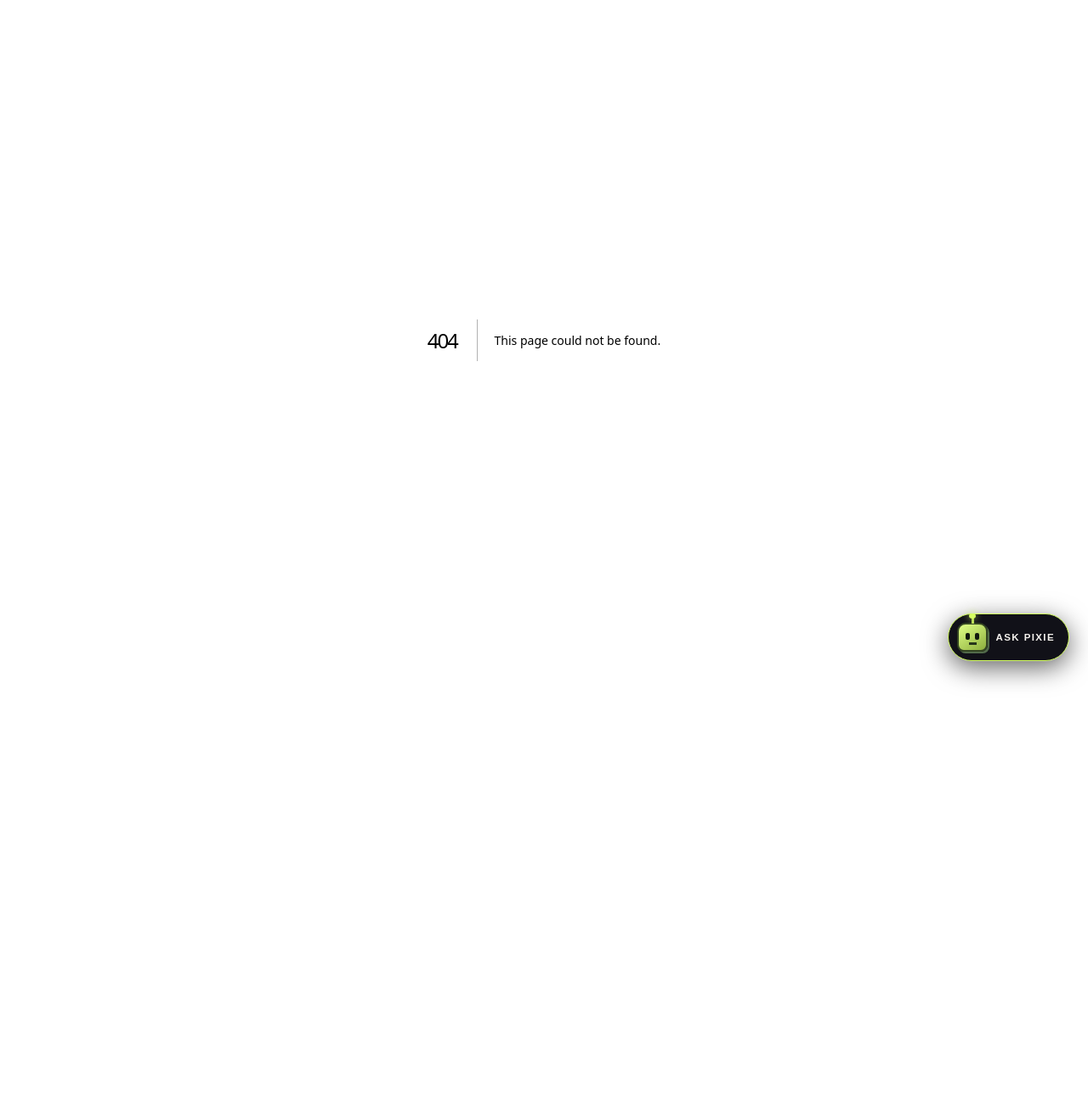
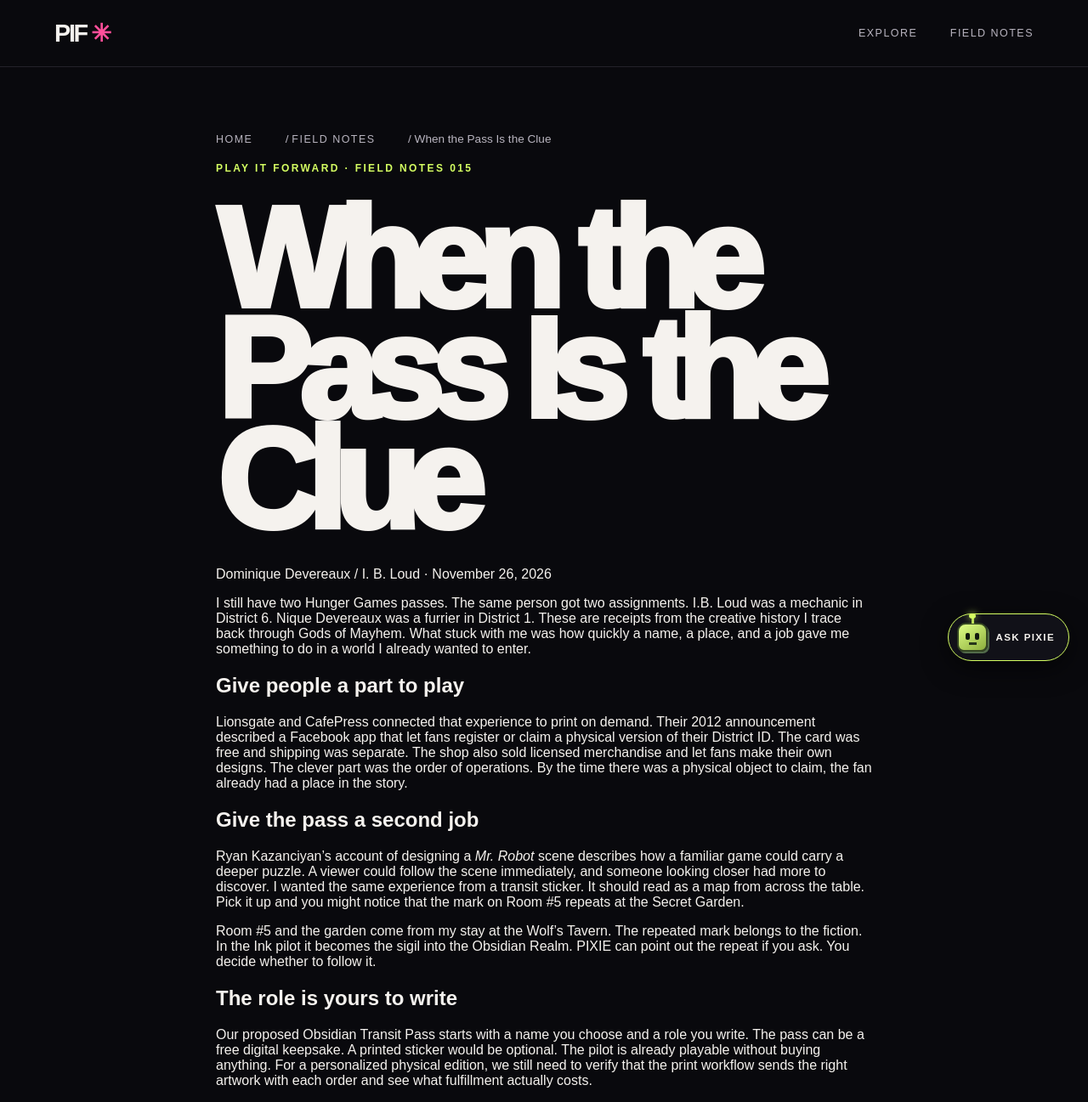
Before and after one commit to Loptr-Lab/pay-it-forward, a Next.js app: page /field-notes/when-the-pass-is-the-clue in a window 1280 px wide. Before the commit this address had no page. Shown: the top 1297 px of the page at 85% size. Before the commit the page ends 800 px from the top, so only its background shows below. Built offline with nearby package versions, Linux system fonts and the light colour scheme.

Commit message:
Prepare Field Notes on personalized story passes

```diff
--- a/src/app/field-notes/feed.xml/route.ts
+++ b/src/app/field-notes/feed.xml/route.ts
@@ -1,6 +1,7 @@
 export const dynamic = "force-static";
 const site = "https://loptr-lab.github.io/pay-it-forward";
 const entries = [
+{title:"When the Pass Is the Clue",path:"/field-notes/when-the-pass-is-the-clue/",description:"What two Hunger Games passes taught me about making a souvenir that opens a story.",pubDate:"Thu, 26 Nov 2026 15:00:00 GMT"},
 {title:"The War of Art Shouldn't Be the Artist's Business Model",path:"/field-notes/war-of-art/",description:"Creative autonomy, external resistance, and infrastructure that supports artists rather than becoming another source of friction."},
 {title:"The Release Window Shouldn't Decide Whether Music Exists on Vinyl",path:"/field-notes/day-date-vinyl/",description:"EVEN Day & Date Vinyl changes manufacturing timing and inventory risk. What it could unlock for artists—and what still needs testing."},
 {title:"A Number I Lost, A Mission I Found",path:"/field-notes/one-billion-mission/",description:"A lost signup email from Chris Do’s 1 Billion Mission becomes a lens for creative education, ownership, independence, and infrastructure."},
@@ -18,4 +19,4 @@ const entries = [
 {title:"Media Pitch Resources",path:"/field-notes/media-resources/",description:"Public editorial contacts, submission guidelines, and primary research resources."}
 ];
 const escapeXml=(value:string)=>value.replaceAll("&","&amp;").replaceAll("<","&lt;").replaceAll(">","&gt;").replaceAll('"',"&quot;").replaceAll("'","&apos;");
-export function GET(){const pubDate="Mon, 23 Nov 2026 12:00:00 GMT";const items=entries.map(entry=>"<item><title>"+escapeXml(entry.title)+"</title><link>"+site+entry.path+"</link><description>"+escapeXml(entry.description)+"</description><guid isPermaLink=\"true\">"+site+entry.path+"</guid><pubDate>"+pubDate+"</pubDate></item>").join("");const xml="<?xml version=\"1.0\" encoding=\"UTF-8\"?>\n<rss version=\"2.0\" xmlns:atom=\"http://www.w3.org/2005/Atom\">\n<channel>\n<title>PLAY IT FORWARD · Field Notes</title>\n<link>"+site+"/field-notes/</link>\n<description>Independent music, touring, artist sustainability, culture, audience participation, and creative infrastructure.</description>\n<language>en-us</language>\n<atom:link href=\""+site+"/field-notes/feed.xml\" rel=\"self\" type=\"application/rss+xml\"/>\n<lastBuildDate>"+pubDate+"</lastBuildDate>\n<generator>Play It Forward static publishing</generator>\n"+items+"\n</channel>\n</rss>";return new Response(xml,{headers:{"Content-Type":"application/rss+xml; charset=utf-8","Cache-Control":"public, max-age=3600"}});}
+export function GET(){const defaultPubDate="Mon, 23 Nov 2026 12:00:00 GMT";const items=entries.map(entry=>"<item><title>"+escapeXml(entry.title)+"</title><link>"+site+entry.path+"</link><description>"+escapeXml(entry.description)+"</description><guid isPermaLink=\"true\">"+site+entry.path+"</guid><pubDate>"+(entry.pubDate ?? defaultPubDate)+"</pubDate></item>").join("");const xml="<?xml version=\"1.0\" encoding=\"UTF-8\"?>\n<rss version=\"2.0\" xmlns:atom=\"http://www.w3.org/2005/Atom\">\n<channel>\n<title>PLAY IT FORWARD · Field Notes</title>\n<link>"+site+"/field-notes/</link>\n<description>Independent music, touring, artist sustainability, culture, audience participation, and creative infrastructure.</description>\n<language>en-us</language>\n<atom:link href=\""+site+"/field-notes/feed.xml\" rel=\"self\" type=\"application/rss+xml\"/>\n<lastBuildDate>"+(entries[0].pubDate ?? defaultPubDate)+"</lastBuildDate>\n<generator>Play It Forward static publishing</generator>\n"+items+"\n</channel>\n</rss>";return new Response(xml,{headers:{"Content-Type":"application/rss+xml; charset=utf-8","Cache-Control":"public, max-age=3600"}});}
--- a/src/app/field-notes/page.tsx
+++ b/src/app/field-notes/page.tsx
@@ -4,6 +4,7 @@ import Breadcrumbs from "../components/Breadcrumbs";
 import type { Metadata } from "next";
 export const metadata: Metadata = { title: "Field Notes | PLAY IT FORWARD", description: "Independent observations and case discussions on music discovery, touring, artist sustainability, audience participation, and creative infrastructure.", alternates: { canonical: "https://loptr-lab.github.io/pay-it-forward/field-notes/", types: { "application/rss+xml": [{ url: "https://loptr-lab.github.io/pay-it-forward/field-notes/feed.xml", title: "Play It Forward Field Notes RSS" }] } }, openGraph: { title: "Play It Forward Field Notes", description: "Independent music, culture, touring and creative infrastructure.", url: "https://loptr-lab.github.io/pay-it-forward/field-notes/", type: "website" } };
 const posts=[
+{n:"015",title:"When the Pass Is the Clue",desc:"What two Hunger Games passes taught me about making a souvenir that opens a story.",href:"/field-notes/when-the-pass-is-the-clue/",tag:"Participatory Design · Print on Demand"},
 {n:"014",title:"The Release Window Shouldn't Decide Whether Music Exists on Vinyl",desc:"EVEN's Day & Date Vinyl changes manufacturing timing and inventory risk. What it could unlock for artists—and what still needs testing.",href:"/field-notes/day-date-vinyl/",tag:"Physical Music · Direct-to-Fan"},
 {n:"013",title:"The War of Art Shouldn't Be the Artist's Business Model",desc:"Creative autonomy, external resistance, and infrastructure that supports artists rather than becoming another source of friction.",href:"/field-notes/war-of-art/",tag:"Creative Independence · Artist Agency"},
 {n:"012",title:"A Number I Lost, A Mission I Found",desc:"A lost signup email from Chris Do’s 1 Billion Mission becomes a lens for the journey from creative education to ownership, independence, and infrastructure.",href:"/field-notes/one-billion-mission/",tag:"Creative Independence · The Journey"},
--- /dev/null
+++ b/src/app/field-notes/when-the-pass-is-the-clue/page.tsx
@@ -0,0 +1,45 @@
+import Link from "next/link";
+import type { Metadata } from "next";
+import Breadcrumbs from "../../components/Breadcrumbs";
+import SiteDirectoryFooter from "../../components/SiteDirectoryFooter";
+
+const title = "When the Pass Is the Clue";
+const published = "2026-11-26T09:00:00-06:00";
+const path = "/field-notes/when-the-pass-is-the-clue/";
+const canonical = "https://loptr-lab.github.io/pay-it-forward" + path;
+const description = "What two Hunger Games passes taught me about making a souvenir that opens a story.";
+
+export const metadata: Metadata = {
+  title,
+  description,
+  alternates: { canonical },
+  openGraph: { title, description, url: canonical, type: "article", publishedTime: published },
+};
+
+export default function Page() {
+  return <main className="field-notes">
+    <header className="topbar"><Link className="wordmark" href="/">PIF<span>✳</span></Link><nav aria-label="Main navigation"><Link href="/adventure/">Explore</Link><Link href="/field-notes/">Field notes</Link></nav></header>
+    <article style={{maxWidth:900,margin:"0 auto",padding:"clamp(28px,6vw,80px) 5vw"}}>
+      <Breadcrumbs items={[{label:"Home",href:"/"},{label:"Field Notes",href:"/field-notes/"},{label:title,href:path}]}/>
+      <p className="eyebrow">PLAY IT FORWARD · FIELD NOTES 015</p>
+      <h1>{title}</h1>
+      <p>Dominique Devereaux / I. B. Loud · <time dateTime={published}>November 26, 2026</time></p>
+      <p>I still have two Hunger Games passes. The same person got two assignments. I.B. Loud was a mechanic in District 6. Nique Devereaux was a furrier in District 1. These are receipts from the creative history I trace back through Gods of Mayhem. What stuck with me was how quickly a name, a place, and a job gave me something to do in a world I already wanted to enter.</p>
+      <h2>Give people a part to play</h2>
+      <p>Lionsgate and CafePress connected that experience to print on demand. Their 2012 announcement described a Facebook app that let fans register or claim a physical version of their District ID. The card was free and shipping was separate. The shop also sold licensed merchandise and let fans make their own designs. The clever part was the order of operations. By the time there was a physical object to claim, the fan already had a place in the story.</p>
+      <h2>Give the pass a second job</h2>
+      <p>Ryan Kazanciyan’s account of designing a <em>Mr. Robot</em> scene describes how a familiar game could carry a deeper puzzle. A viewer could follow the scene immediately, and someone looking closer had more to discover. I wanted the same experience from a transit sticker. It should read as a map from across the table. Pick it up and you might notice that the mark on Room #5 repeats at the Secret Garden.</p>
+      <p>Room #5 and the garden come from my stay at the Wolf’s Tavern. The repeated mark belongs to the fiction. In the Ink pilot it becomes the sigil into the Obsidian Realm. PIXIE can point out the repeat if you ask. You decide whether to follow it.</p>
+      <h2>The role is yours to write</h2>
+      <p>Our proposed Obsidian Transit Pass starts with a name you choose and a role you write. The pass can be a free digital keepsake. A printed sticker would be optional. The pilot is already playable without buying anything. For a personalized physical edition, we still need to verify that the print workflow sends the right artwork with each order and see what fulfillment actually costs.</p>
+      <p>That matters on Thanksgiving, with Black Friday around the corner. In the story, the departure board wants to sell you a deadline for becoming yourself. The pass has one line of fine print: <strong>Access revoked. Exit still open.</strong> The test is simple. Can the sticker make you curious even if you never buy one?</p>
+      <p><Link className="button primary" href="/adventure/the-exit-is-still-free/">Play The Exit Is Still Free</Link></p>
+      <h2>Sources</h2>
+      <ul>
+        <li><a href="https://www.prnewswire.com/news-releases/cafepress-and-lionsgate-partner-on-official-hunger-games-store-139295238.html">Lionsgate and CafePress announcement, February 2012</a></li>
+        <li><a href="https://medium.com/@ryankazanciyan/mr-robot-disassembled-eps3-0-power-saver-mode-h-1f8a3ba101d6">Ryan Kazanciyan, Mr. Robot Disassembled</a></li>
+      </ul>
+    </article>
+    <SiteDirectoryFooter tagline="INDEPENDENT · FAN-LED · ACCESSIBLE · FIELD NOTES"/>
+  </main>;
+}
--- a/src/app/sitemap.ts
+++ b/src/app/sitemap.ts
@@ -14,6 +14,7 @@ export default function sitemap(): MetadataRoute.Sitemap {
  {url:base+"/filthy-yuck/",lastModified:new Date("2026-11-23"),changeFrequency:"monthly",priority:.8},
  {url:base+"/every-day/",lastModified:new Date("2026-11-23"),changeFrequency:"monthly",priority:.8},
  {url:base+"/field-notes/",lastModified:new Date("2026-11-23"),changeFrequency:"monthly",priority:.7},
+ {url:base+"/field-notes/when-the-pass-is-the-clue/",lastModified:new Date("2026-11-26"),changeFrequency:"monthly",priority:.7},
  ...["reaction-economy","after-the-momentum","touring-gap","fan-relationship","atproto-music-discovery","fan-participation","from-plan-b-to-plan-a","media-resources","catalog-is-not-dead","label-services-and-creative-freedom","the-nostalgia-cycle","your-pds-your-terms","one-billion-mission","day-date-vinyl","war-of-art"].map(slug=>({url:base+"/field-notes/"+slug+"/",lastModified:new Date("2026-11-23"),changeFrequency:"monthly" as const,priority:.7})),
  {url:base+"/radio/",lastModified:new Date("2026-11-23"),changeFrequency:"weekly",priority:.7}
  ];
```
